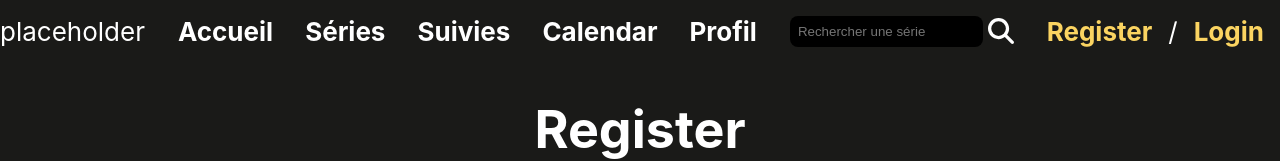
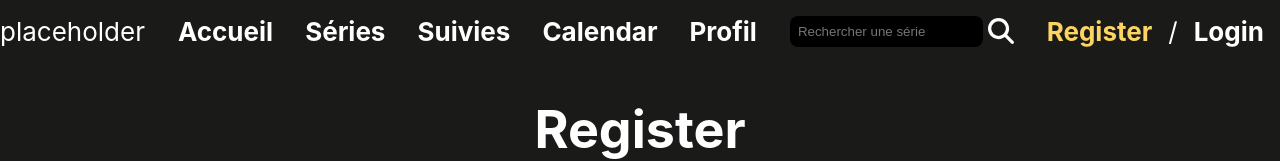
Before and after one commit to alxesv/L2_PARIS_REACT, a React (Create React App) app: page /register in a window 1280 px wide. Shown: the top 161 px of the page. Built offline with nearby package versions, Linux system fonts and the light colour scheme; no server answers; the database is empty.

Commit message:
fix header + create function to get UserId from localStorage

```diff
--- a/src/App.scss
+++ b/src/App.scss
@@ -20,7 +20,7 @@ a {
 }
 
 .navtab {
-  &:has(.active) a{
+  &:has(.active) a.active{
     color: #fbd461;
   }
 }
--- a/src/components/Header.tsx
+++ b/src/components/Header.tsx
@@ -15,35 +15,6 @@ function Header(){
         setActive(page)
     }
     , [page])
-
-    if(localStorage.getItem('userId') !== null){
-        return(
-            <header>
-                <nav className='navbar'>
-                    <div className='logo'>placeholder</div>
-                    <div className='tabs'>
-                        <div className='navtab'>
-                            <Link className={active === '' ? 'active' : ''} to="/">Accueil</Link>
-                        </div>
-                        <div className='navtab'>
-                            <Link className={active === 'user' ? 'active' : ''} to="/user/1">Profil</Link>
-                        </div>
-                        <div className='navtab'>
-                            <Link className={active === 'calendar' ? 'active' : ''} to="/calendar">Calendar</Link>
-                        </div>
-                        <div className='navtab'>
-                            <Link className={(active === 'series' || active === 'serie') ? 'active' : ''} to="/series/1">Séries</Link>
-                        </div>
-                    </div>
-                    <div className='userZone'>
-                        <div className='navtab'>
-                            <Link className={(active === 'logout' || active === 'logout') ? 'active' : ''} to="/" onClick={logout}>Logout</Link>
-                        </div>
-                    </div>
-                </nav>
-            </header>
-        )
-    }
 
     return(
         <header>
@@ -73,11 +44,14 @@ function Header(){
                     </button>
                 </div>
                 <div className='userZone'>
+                    {!localStorage.getItem("userId") ? <div className='navtab'>
+                        <Link className={active === 'register' ? 'active' : ''} to="/register">Register</Link>
+                        /
+                        <Link className={active === 'login' ? 'active' : ''} to="/login">Login</Link>
+                    </div> :
                     <div className='navtab'>
-                        <Link className={(active === 'register' || active === 'register') ? 'active' : ''} to="/register">Register</Link>
-                        /
-                        <Link className={(active === 'login' || active === 'login') ? 'active' : ''} to="/login">Login</Link>
-                    </div>
+                        <Link className={(active === 'logout' || active === 'logout') ? 'active' : ''} to="/" onClick={logout}>Logout</Link>
+                    </div> }
                 </div>
             </nav>
         </header>
```
Also changed, not shown: src/functions/getUserId.tsx (added, +7 -0 lines).
